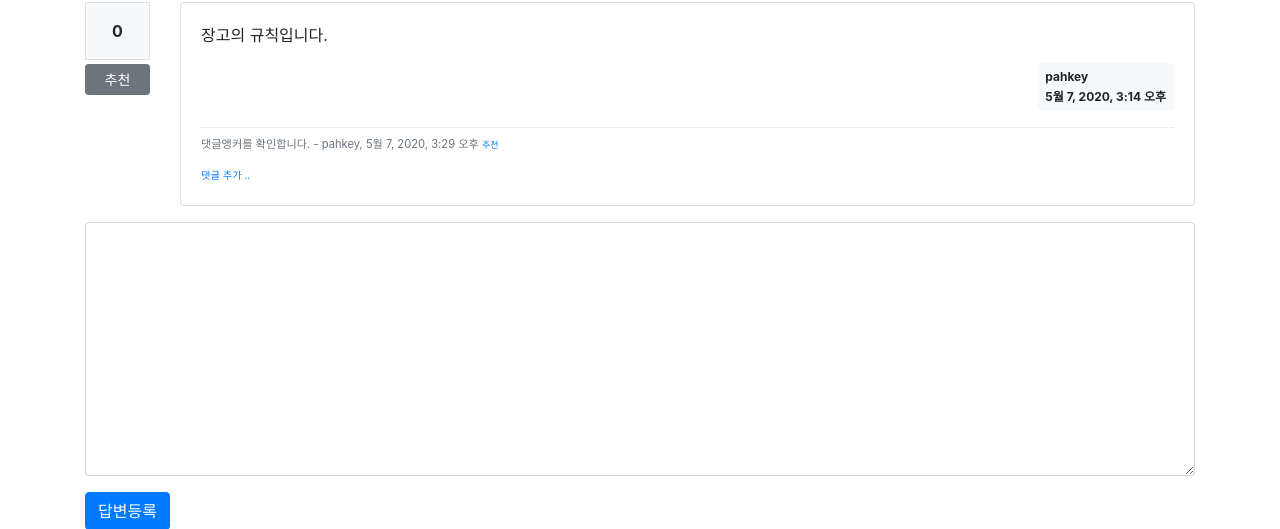
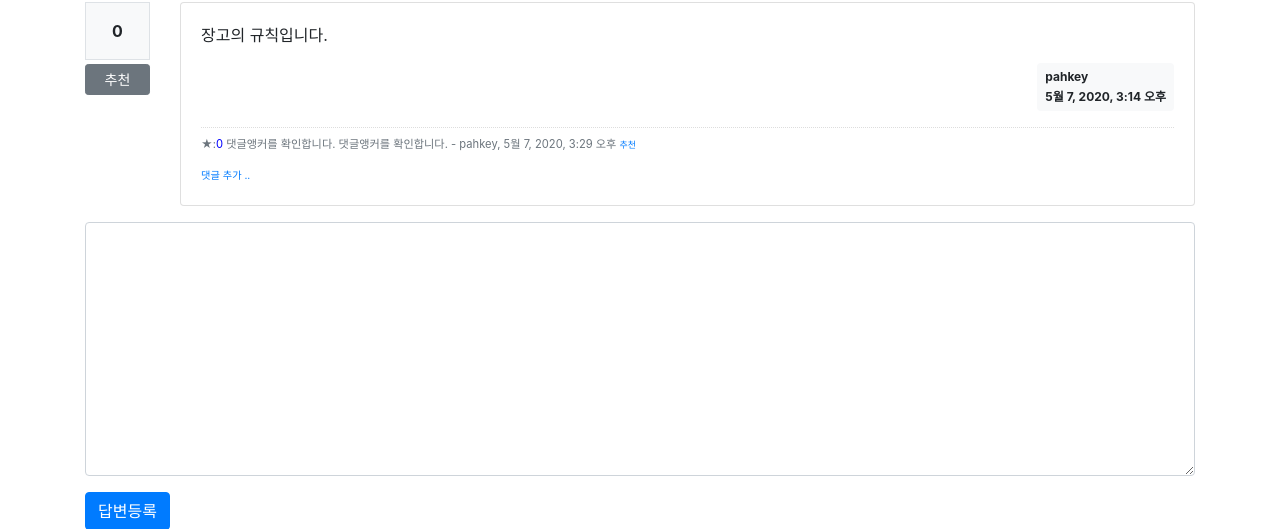
Before and after one commit to yeahjin/Webserver_computing_AD, a Django app: page /pybo/2/ in a window 1280 px wide. Shown: the part 952-1481 px from the top of the page. Run offline with Django 3.2, Linux system fonts and the light colour scheme; a user stored in the database is signed in; data comes from the database, SQL or seed files in the repository; some libraries are stand-ins or nearby versions.

Commit message:
modify 2

```diff
--- a/pybo/views/vote_views.py
+++ b/pybo/views/vote_views.py
@@ -40,4 +40,7 @@ def vote_comment(request, comment_id):
         messages.error(request, '본인이 작성한 글은 추천할수 없습니다')
     else:
         comment.voter.add(request.user)
-    return redirect('pybo:detail', question_id=comment.question.id)
+    if comment.question_id is not None:
+        return redirect('pybo:detail', question_id=comment.question_id)
+    else:
+        return redirect('pybo:detail', question_id=comment.answer.question_id)
--- a/templates/pybo/question_detail.html
+++ b/templates/pybo/question_detail.html
@@ -171,6 +171,9 @@
                         {% for comment in answer.comment_set.all %}
                         <a name="comment_{{ comment.id }}"></a>
                         <div class="comment py-2 text-muted">
+                                                    <span style="white-space: pre-line;">★:<span
+                                    style="color: blue;">{{comment.voter.count}}</span> {{ comment.content }}</span>
+                            <span>
                             <span style="white-space: pre-line;">{{ comment.content }}</span>
                             <span>
                                 - {{ comment.author }}, {{ comment.create_date }}
```
Also changed, not shown: pybo/models.py (line endings or trailing spaces).
